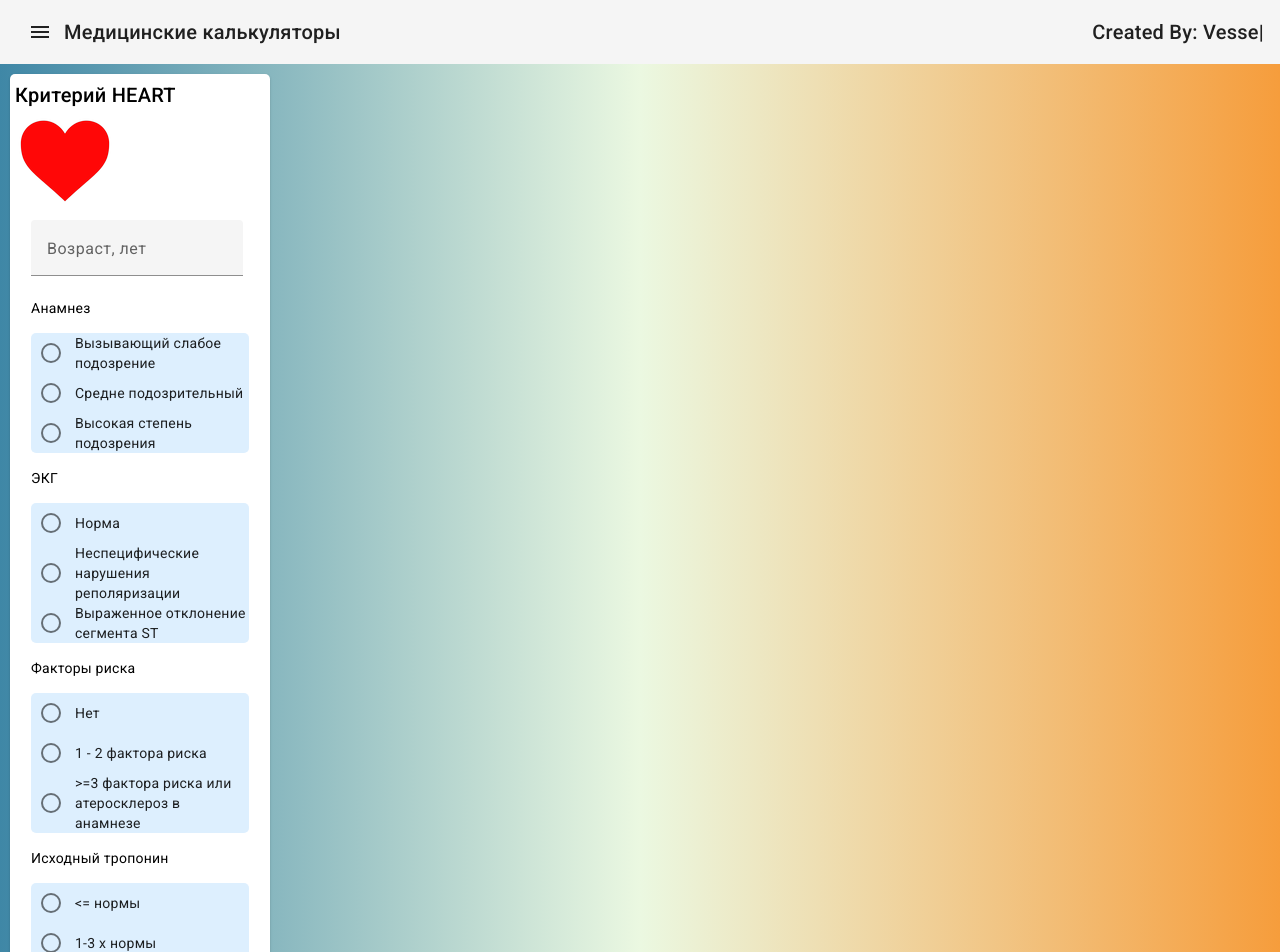
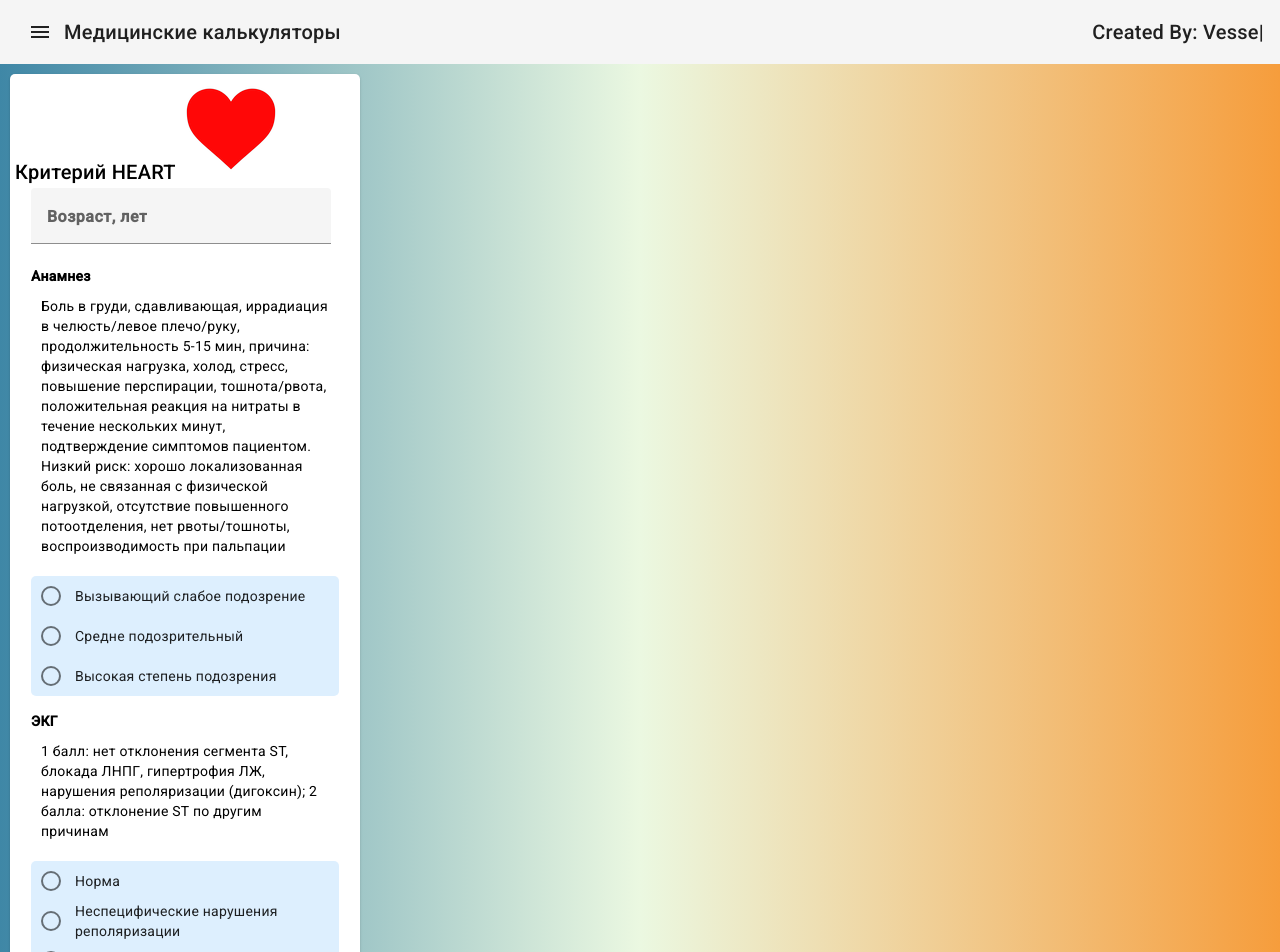
Before and after one commit to V3ss3l/med-calc-front, an Angular app: page /heart in a window 1280 px wide. Shown: the top 952 px of the page. Built offline with nearby package versions, Linux system fonts and the light colour scheme.

Commit message:
little changes to design

```diff
--- a/src/app/heart-calc/heart-calc.component.css
+++ b/src/app/heart-calc/heart-calc.component.css
@@ -23,18 +23,22 @@
   padding: 5px;
   margin-left: 10px;
   margin-top: 10px;
-  width: 260px;
+  width: 350px;
   height: auto;
   border-radius: 5px;
   align-content: center;
   position: absolute;
-  /*background: rgba(0,0,0,0.25);
-  -webkit-backdrop-filter: blur(5px);
-  backdrop-filter: blur(5px);*/
 }
 
 .form-button {
   margin-top: 10px;
-  margin-left: 30px;
+  margin-left: 90px;
   margin-bottom: 10px;
 }
+
+.form-description {
+  margin: 5px;
+  padding: 5px;
+  border-radius: 5px;
+  display: flex;
+}
--- a/src/app/heart-calc/heart-calc.component.html
+++ b/src/app/heart-calc/heart-calc.component.html
@@ -2,29 +2,33 @@
   <mat-card-title>Критерий HEART <img src="assets/heart.png"></mat-card-title>
   <mat-card-content>
     <form [formGroup]="heartCalcForm" (ngSubmit)="submit()">
-      <mat-form-field>
-        <mat-label>Возраст, лет</mat-label>
+      <mat-form-field style="width: 300px">
+        <mat-label><b>Возраст, лет</b></mat-label>
         <input matInput placeholder="27" type="number" min="21" max="100" formControlName="age">
       </mat-form-field>
-        <mat-label>Анамнез</mat-label>
+        <mat-label style="display: flex"><b>Анамнез</b></mat-label>
+        <span class="form-description">Боль в груди, сдавливающая, иррадиация в челюсть/левое плечо/руку, продолжительность 5-15 мин, причина: физическая нагрузка, холод, стресс, повышение перспирации, тошнота/рвота, положительная реакция на нитраты в течение нескольких минут, подтверждение симптомов пациентом. Низкий риск: хорошо локализованная боль, не связанная с физической нагрузкой, отсутствие повышенного потоотделения, нет рвоты/тошноты, воспроизводимость при пальпации</span>
         <mat-radio-group class="example-radio-group" formControlName="anamnez">
           <mat-radio-button *ngFor="let option of anamnezOptions" [value]="anamnezOptions.indexOf(option)">
             {{option}}
           </mat-radio-button>
         </mat-radio-group>
-        <mat-label>ЭКГ</mat-label>
+        <mat-label><b>ЭКГ</b></mat-label>
+        <span class="form-description">1 балл: нет отклонения сегмента ST, блокада ЛНПГ, гипертрофия ЛЖ, нарушения реполяризации (дигоксин);
+2 балла: отклонение ST по другим причинам</span>
         <mat-radio-group class="example-radio-group" formControlName="ecg">
           <mat-radio-button *ngFor="let option of ecgOptions" [value]="ecgOptions.indexOf(option)">
             {{option}}
           </mat-radio-button>
         </mat-radio-group>
-        <mat-label>Факторы риска</mat-label>
+        <mat-label><b>Факторы риска</b></mat-label>
+        <span class="form-description">Гипертензия, гиперхолестеринемия, СД, ожирение (ИМТ > 30 кг/м2), курение (сейчас или ≤ 3 мес. назад), семейный анамнез (родитель или родной брат/сестра младше 65 лет с ССЗ), предшествующие: инфаркт миокарда, чрескожное коронарное вмешательство/шунтирование коронарной артерии, ТИА/ОНМК, заболевание периферических артерий)</span>
         <mat-radio-group class="example-radio-group" formControlName="risk">
           <mat-radio-button *ngFor="let option of riskOptions" [value]="riskOptions.indexOf(option)">
             {{option}}
           </mat-radio-button>
         </mat-radio-group>
-        <mat-label>Исходный тропонин</mat-label>
+        <mat-label><b>Исходный тропонин</b></mat-label>
         <mat-radio-group class="example-radio-group" formControlName="troponin">
           <mat-radio-button *ngFor="let option of troponinOptions" [value]="troponinOptions.indexOf(option)">
             {{option}}
```
